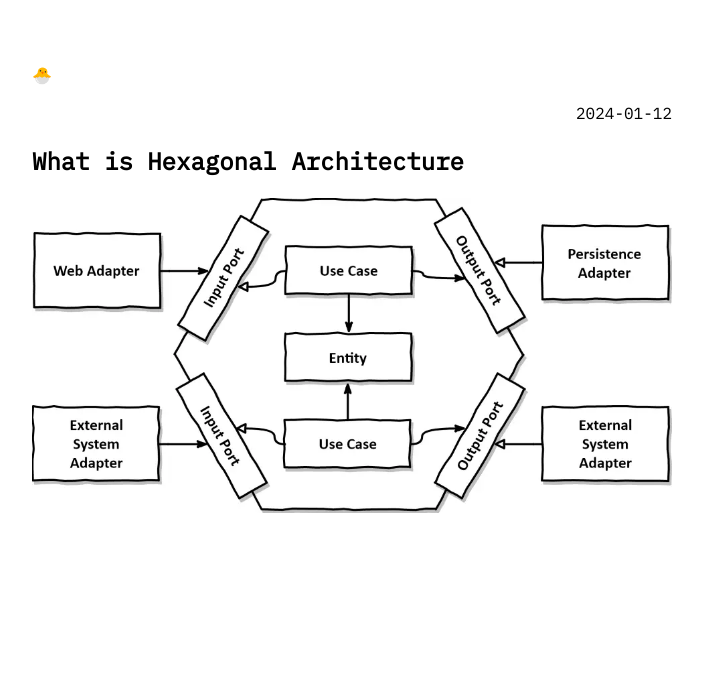
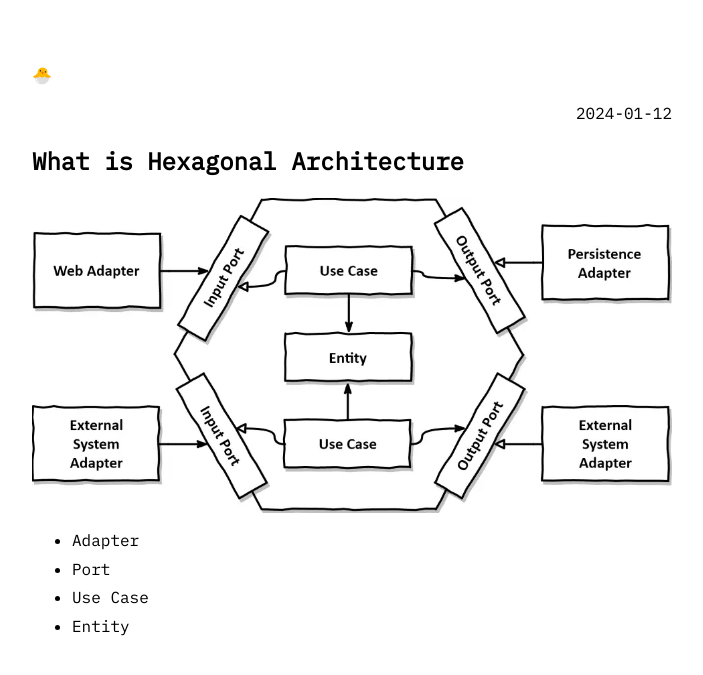
Before and after one commit to prolkh/prolkh.github.io, a Jekyll site: the page built from _posts/2024-01-12-what-is-hexagonal-architecture.md, in a window 1280 px wide. Shown: the top 675 px of the page, without its empty margins (288-991 px from the left). Built offline with Jekyll 4.4.1, drawn with Linux system fonts in a browser that asks for light colours; comment, search, counter and statistics services are not loaded.

```diff
--- a/_posts/2024-01-12-what-is-hexagonal-architecture.md
+++ b/_posts/2024-01-12-what-is-hexagonal-architecture.md
@@ -2,7 +2,13 @@
 layout: post
 title: What is Hexagonal Architecture
 date: 2024-01-12 13:00:00 +0900
-categories: diary
+categories: study
+tags: ['spring']
 ---
 
 ![Hexagonal Architecture](/assets/image/hexagonal-architecture.webp)
+
+- Adapter
+- Port
+- Use Case
+- Entity
```
Also changed, not shown: _data/menu.yml (+8 -0 lines).
